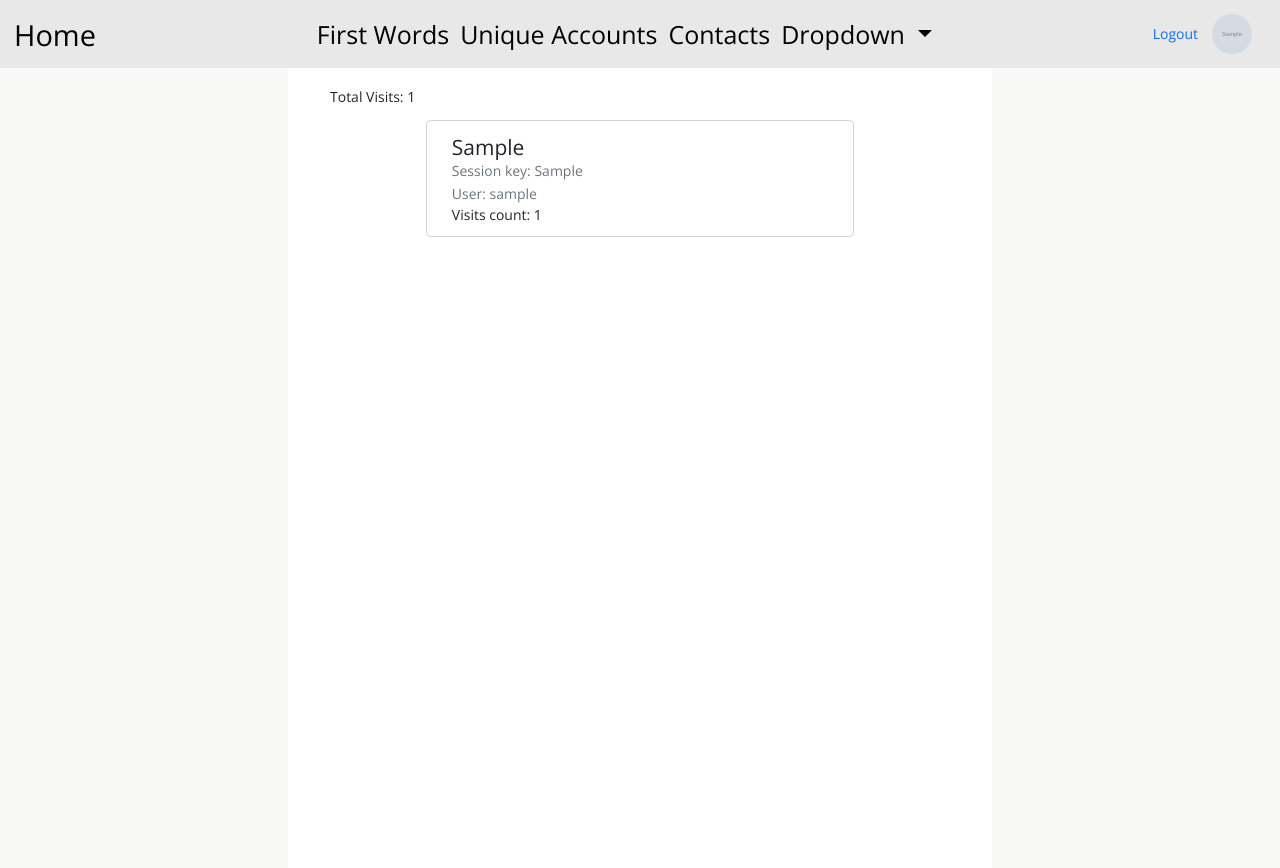
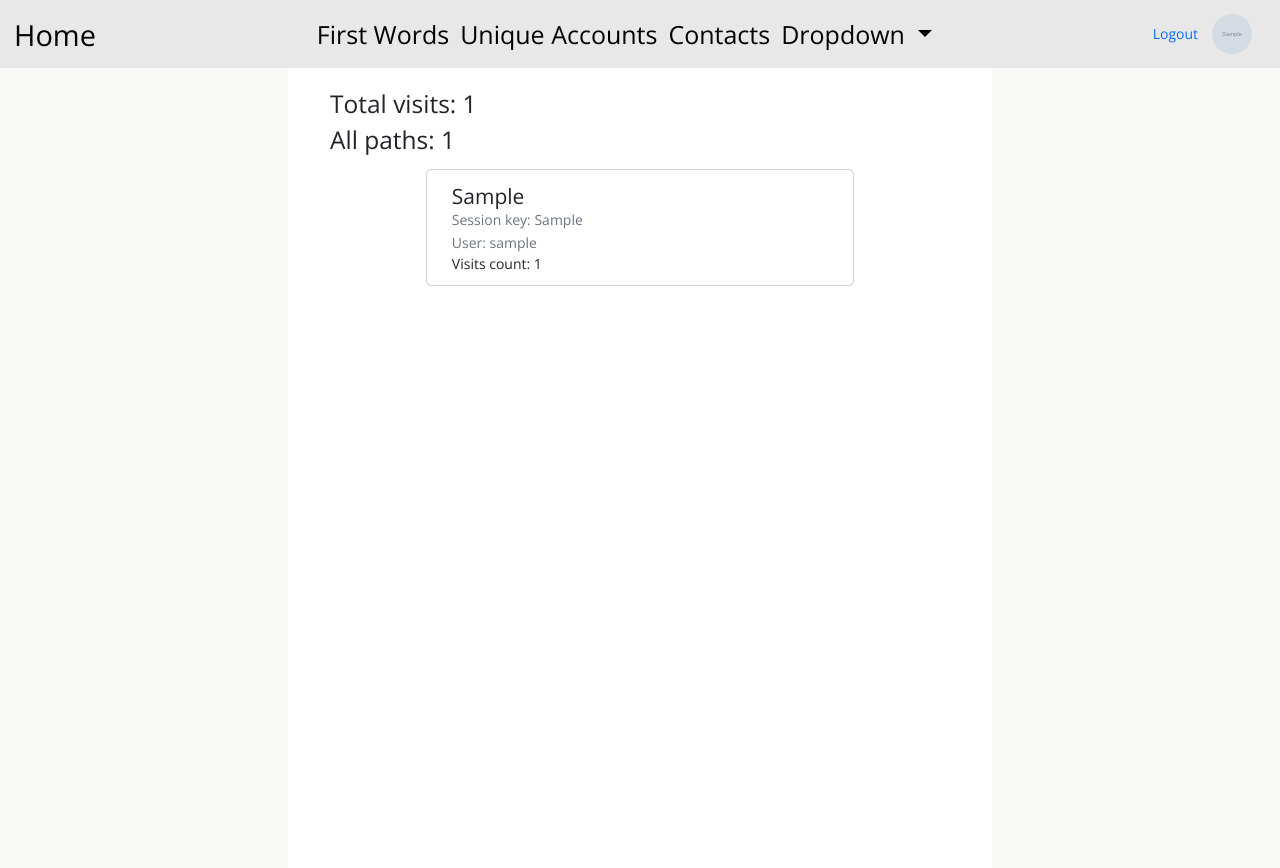
Before and after one commit to hillel-i-python-pro-i-2022-08-26/django_homework__lukianitca_mykyta, a Django app: page /requests-tracking/show-users/ in a window 1280 px wide. Run offline with Django 4.2, Linux system fonts and the light colour scheme; a user stored in the database is signed in; tables that the repository leaves empty hold one stand-in row (values such as "Sample post"); grey boxes marked "Sample" are stand-in pictures.

Commit message:
Aggregation for requests(done)

```diff
--- a/apps/superuser_hw/services/__init__.py
+++ b/apps/superuser_hw/services/__init__.py
@@ -1 +1,2 @@
+from .aggregations import Aggregator
 from .track_request import RequestTracker, normalize_session_key
--- /dev/null
+++ b/apps/superuser_hw/services/aggregations.py
@@ -0,0 +1,15 @@
+from django.db.models import Sum
+
+from apps.superuser_hw.services.extra_structures import RequestInfo
+
+
+class Aggregator:
+    def __init__(self, queryset):
+        self.queryset = queryset
+
+    def aggregate_requests(self):
+        request_info = RequestInfo(
+            self.queryset.aggregate(Sum("visits_count")).get("visits_count__sum"),
+            self.queryset.count(),
+        )
+        return {"request_info": request_info}
--- /dev/null
+++ b/apps/superuser_hw/services/extra_structures.py
@@ -0,0 +1,6 @@
+from typing import NamedTuple
+
+
+class RequestInfo(NamedTuple):
+    sum_requests: int
+    paths_count: int
--- a/apps/superuser_hw/views/request_tracking_views.py
+++ b/apps/superuser_hw/views/request_tracking_views.py
@@ -1,13 +1,15 @@
 from django.contrib.auth.mixins import LoginRequiredMixin
-from django.db.models import Sum
 from django.urls import reverse_lazy
 
 from apps.superuser_hw.models import Request
+from apps.superuser_hw.services import Aggregator
 from apps.superuser_hw.services import normalize_session_key
 from apps.superuser_hw.views.base_views import BaseRequestsView
 
 
 class AllRequestsView(BaseRequestsView):
+    queryset = Request.objects.all().prefetch_related("user")
+
     def get_context_data(self, *, object_list=None, **kwargs):
         context = super().get_context_data(**kwargs)
         context["title"] = "All Requests"
@@ -18,9 +20,8 @@
     def get_context_data(self, *, object_list=None, **kwargs):
         context = super().get_context_data(**kwargs)
         context["title"] = "Session Requests"
-        objs = Request.objects.filter(session_key=normalize_session_key(self.request.session))
-        context["sum_requests"] = objs.aggregate(Sum("visits_count")).get("visits_count__sum")
-        context["paths"] = objs.count()
+        session_requests = Request.objects.filter(session_key=normalize_session_key(self.request.session))
+        context.update(Aggregator(session_requests).aggregate_requests())
         return context
 
     def get_queryset(self):
@@ -34,7 +35,8 @@
     def get_context_data(self, *, object_list=None, **kwargs):
         context = super().get_context_data(**kwargs)
         context["title"] = "User's Requests"
-        context["sum_requests"] = self.request.user.requests_info.all().count()
+        user_requests = self.request.user.requests_info.all()
+        context.update(Aggregator(user_requests).aggregate_requests())
         return context
 
     def get_queryset(self):
--- a/apps/templates/request_tracking/show_requests.html
+++ b/apps/templates/request_tracking/show_requests.html
@@ -2,7 +2,10 @@
 
 {% block content %}
 <div class="row justify-content-center m-4">
-    <h1>Total Visits: {{ sum_requests }}</h1>
+    {% if request_info %}
+        <p class="h3">Total visits: {{ request_info.sum_requests }}</p>
+        <p class="h3">All paths: {{ request_info.paths_count }}</p>
+    {% endif %}
     {% for request in requests %}
         <div class="card col-8 m-2">
             <div class="card-body">
```
